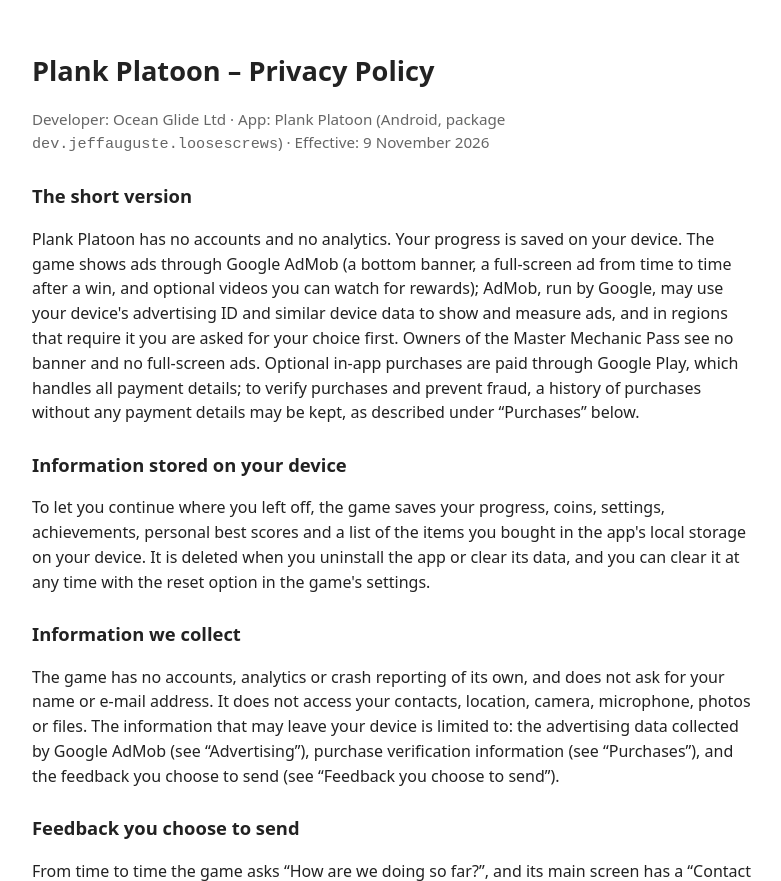
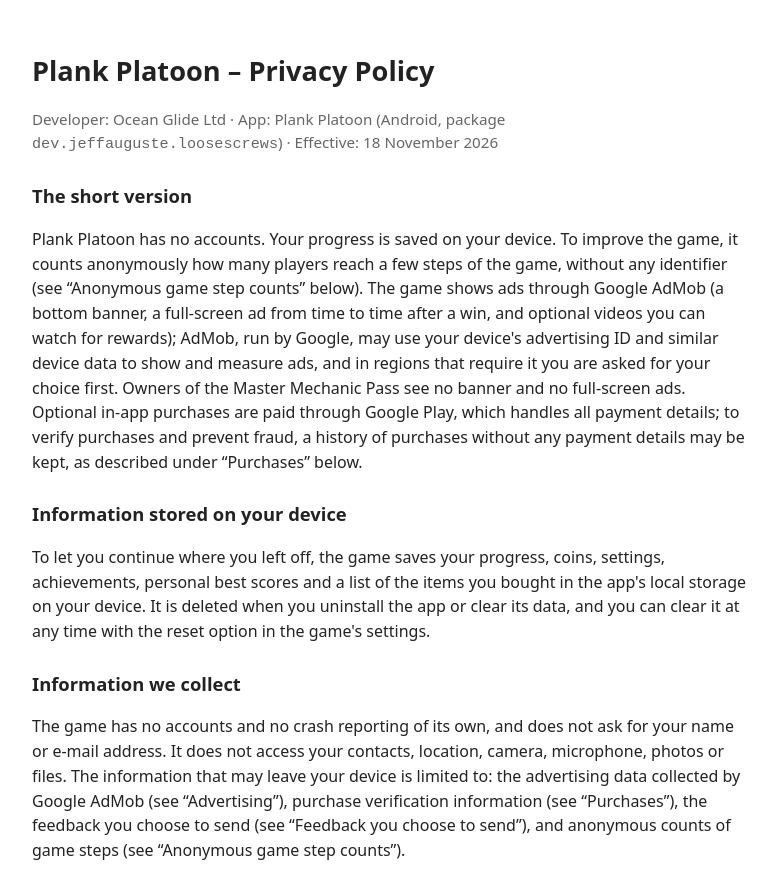
Before and after one commit to BJA-LTD/bja-ltd.github.io, a plain HTML site: page privacy/loose-screws.html in a window 1280 px wide. Shown: the top 881 px of the page, without its empty margins (248-1029 px from the left). Drawn offline with Linux system fonts and the light colour scheme.

Commit message:
privacy/loose-screws.html: Plank Platoon anonymous game step counts (effective 18 November 2026)

```diff
--- a/privacy/loose-screws.html
+++ b/privacy/loose-screws.html
@@ -13,22 +13,27 @@
 </head>
 <body>
 <h1>Plank Platoon – Privacy Policy</h1>
-<p class="meta">Developer: Ocean Glide Ltd · App: Plank Platoon (Android, package <code>dev.jeffauguste.loosescrews</code>) · Effective: 9 November 2026</p>
+<p class="meta">Developer: Ocean Glide Ltd · App: Plank Platoon (Android, package <code>dev.jeffauguste.loosescrews</code>) · Effective: 18 November 2026</p>
 
 <h2>The short version</h2>
-<p>Plank Platoon has no accounts and no analytics. Your progress is saved on your device. The game shows ads through Google AdMob (a bottom banner, a full-screen ad from time to time after a win, and optional videos you can watch for rewards); AdMob, run by Google, may use your device's advertising ID and similar device data to show and measure ads, and in regions that require it you are asked for your choice first. Owners of the Master Mechanic Pass see no banner and no full-screen ads. Optional in-app purchases are paid through Google Play, which handles all payment details; to verify purchases and prevent fraud, a history of purchases without any payment details may be kept, as described under “Purchases” below.</p>
+<p>Plank Platoon has no accounts. Your progress is saved on your device. To improve the game, it counts anonymously how many players reach a few steps of the game, without any identifier (see &ldquo;Anonymous game step counts&rdquo; below). The game shows ads through Google AdMob (a bottom banner, a full-screen ad from time to time after a win, and optional videos you can watch for rewards); AdMob, run by Google, may use your device's advertising ID and similar device data to show and measure ads, and in regions that require it you are asked for your choice first. Owners of the Master Mechanic Pass see no banner and no full-screen ads. Optional in-app purchases are paid through Google Play, which handles all payment details; to verify purchases and prevent fraud, a history of purchases without any payment details may be kept, as described under “Purchases” below.</p>
 
 <h2>Information stored on your device</h2>
 <p>To let you continue where you left off, the game saves your progress, coins, settings, achievements, personal best scores and a list of the items you bought in the app's local storage on your device. It is deleted when you uninstall the app or clear its data, and you can clear it at any time with the reset option in the game's settings.</p>
 
 <h2>Information we collect</h2>
-<p>The game has no accounts, analytics or crash reporting of its own, and does not ask for your name or e-mail address. It does not access your contacts, location, camera, microphone, photos or files. The information that may leave your device is limited to: the advertising data collected by Google AdMob (see “Advertising”), purchase verification information (see “Purchases”), and the feedback you choose to send (see &ldquo;Feedback you choose to send&rdquo;).</p>
+<p>The game has no accounts and no crash reporting of its own, and does not ask for your name or e-mail address. It does not access your contacts, location, camera, microphone, photos or files. The information that may leave your device is limited to: the advertising data collected by Google AdMob (see “Advertising”), purchase verification information (see “Purchases”), the feedback you choose to send (see &ldquo;Feedback you choose to send&rdquo;), and anonymous counts of game steps (see &ldquo;Anonymous game step counts&rdquo;).</p>
 
 <!-- FEEDBACK:BEGIN -->
 <h2>Feedback you choose to send</h2>
 <p>From time to time the game asks &ldquo;How are we doing so far?&rdquo;, and its main screen has a &ldquo;Contact our developers directly&rdquo; button. Both open a short form with a star rating and an optional comment. Only if you press Send, the game sends to Ocean Glide, over an encrypted (HTTPS) connection: your star rating, your comment (if you wrote one), the name and version of the game, the language of the game and the platform (for example Android). It does not send your name, e-mail address, advertising ID or any other device identifier, and our server does not store your IP address. If there is no connection when you press Send, the feedback waits on your device and is sent when the connection returns.</p>
 <p>The feedback is kept on our server (Google Cloud, European Union) and forwarded to our own e-mail inbox. We use it only to understand what players think and to improve our games. We do not sell it or share it with anyone, and we keep it for no longer than three years. Sending feedback is optional: nothing is sent unless you press Send. Please do not write personal information in your comment. Because feedback is not linked to you, we cannot tell which feedback is yours; to ask us to delete a comment, write to us with its approximate date and content and we will delete it.</p>
 <!-- FEEDBACK:END -->
+<!-- STEPS:BEGIN -->
+<h2>Anonymous game step counts</h2>
+<p>To understand where players stop playing and to improve the game, the game tells our server, once per installation, when it first reaches each of a few steps: the first start, accepting the licence, winning levels 1, 3, 10 and 25, opening the shop, watching an optional rewarded video, completing a purchase, and opening the game again 1, 3 and 7 days after the first start. Each message contains only the name of the step, the game and the game version, over an encrypted (HTTPS) connection. It contains no name, e-mail address, advertising ID, device identifier or any other identifier, and our server does not store your IP address (it is used only for a moment to block abuse). If there is no connection, the step waits on your device and is sent later.</p>
+<p>Our server (Google Cloud, European Union) only adds one to a daily total for that step and keeps nothing else: totals per game and per day, which cannot tell which player or device a count came from. We keep these totals for two years and use them only to improve our games. We do not sell or share them.</p>
+<!-- STEPS:END -->
 <h2>Children</h2>
 <p>Plank Platoon is intended for players aged 13 and over and is not directed at children under 13. We do not knowingly collect personal information from anyone, including children. The app has no chat or social features; its only third-party service is Google AdMob (see “Advertising” below). Parents and guardians can contact us at the address below with any question.</p>
 
```
